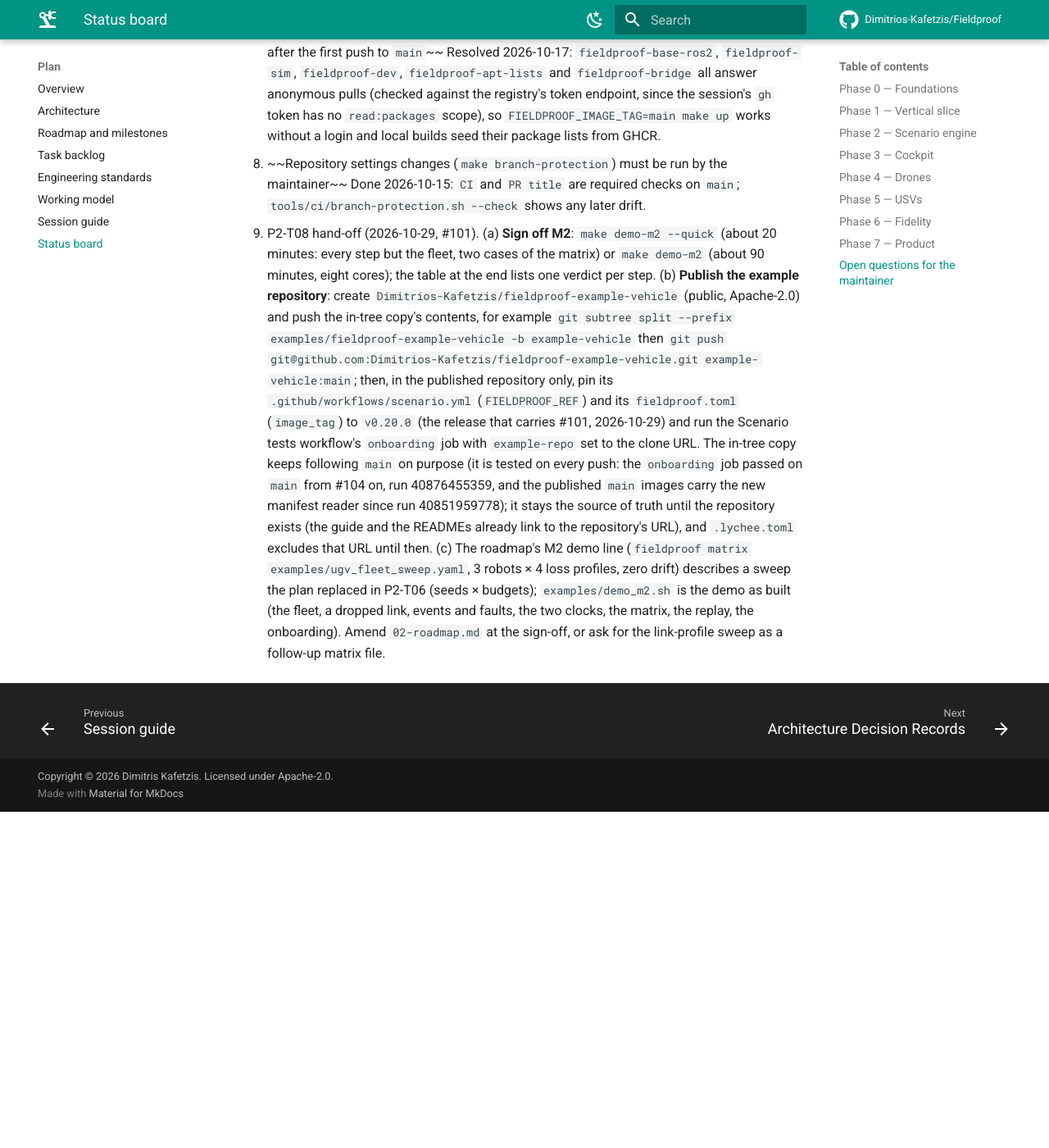
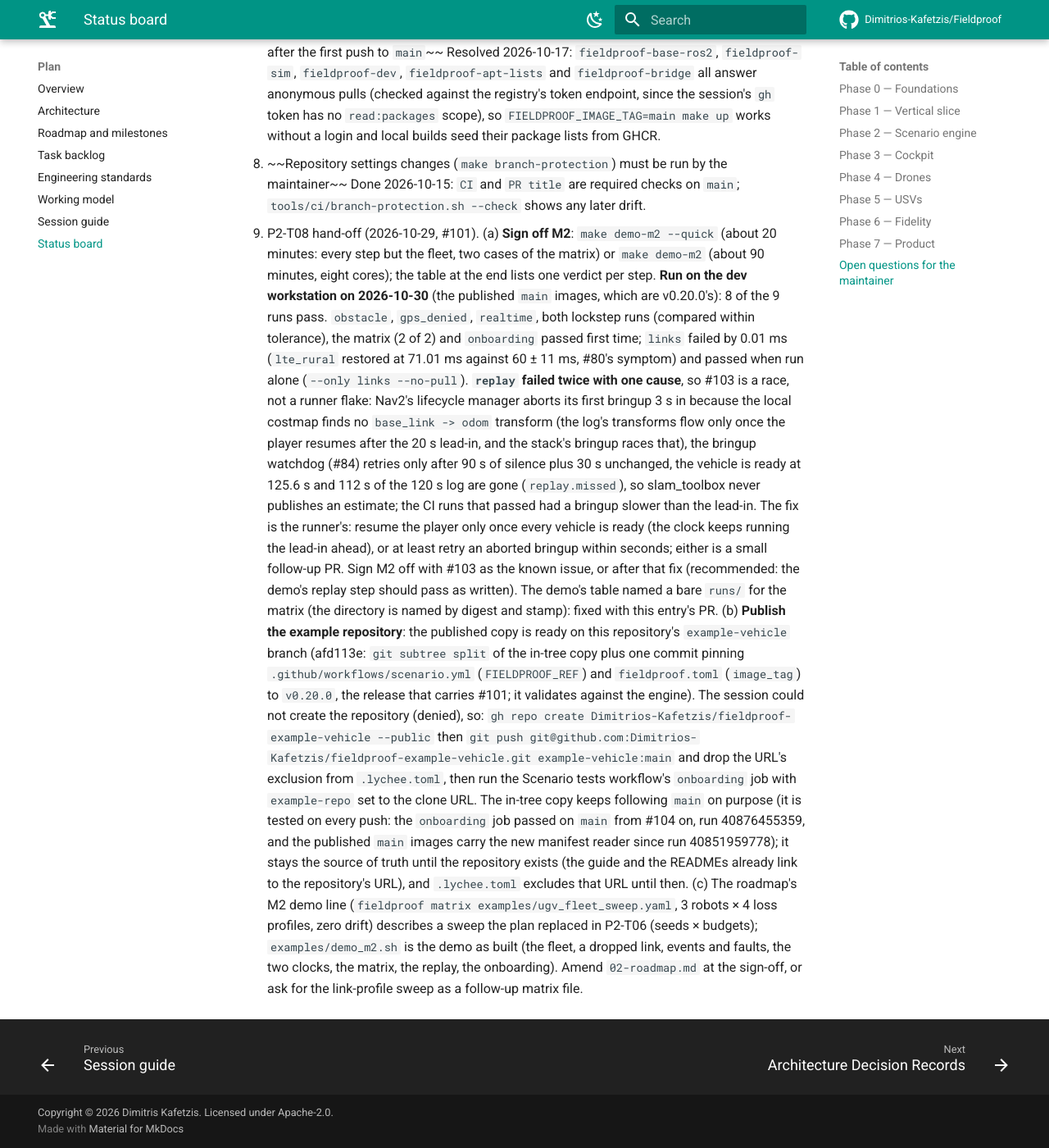
Before and after one commit to Dimitrios-Kafetzis/Fieldproof, an MkDocs documentation site: the page built from docs/plan/STATUS.md, in a window 1280 px wide and 1400 px high, scrolled down 75777 px. Shown: the whole window at 82% size. Built offline with MkDocs 1.6.1 and Material for MkDocs 9.7.7, drawn with Linux system fonts in a browser that asks for light colours; comment, search, counter and statistics services are not loaded; before the commit the page ends 76767 px from its top, so only the background shows below that.

Commit message:
fix(repo): the M2 demo's matrix row, and the demo run recorded in STATUS (#106)
* fix(repo): the M2 demo finds the matrix directory and reports its verdict

The table looked for runs/ugv_nav_matrix-* while the engine names a matrix
directory by the matrix's digest, the stamp and a token, so the row showed a
bare runs/. The newest directory holding a matrix.json is the run's, and the
row now carries the matrix's verdict like the scenario rows.

Task: P2-T08

* chore(plan): record the M2 demo run and the ready example-vehicle branch

Hand-off (a): the quick demo on the dev workstation, 8 of 9 runs passing,
the link step's 0.01 ms miss (#80) passing alone, and the replay step's
cause (#103 is a bringup race against the lead-in, deterministic here, with
the fix direction). Hand-off (b): the published copy pinned to v0.20.0 waits
on the example-vehicle branch; the two commands that publish it.

Task: P2-T08

```diff
--- a/docs/plan/STATUS.md
+++ b/docs/plan/STATUS.md
@@ -138,19 +138,36 @@ with v0.3.0)
    --check` shows any later drift.
 9. P2-T08 hand-off (2026-10-29, #101). (a) **Sign off M2**: `make demo-m2 --quick` (about 20
    minutes: every step but the fleet, two cases of the matrix) or `make demo-m2` (about 90
-   minutes, eight cores); the table at the end lists one verdict per step. (b) **Publish the
-   example repository**: create `Dimitrios-Kafetzis/fieldproof-example-vehicle` (public,
-   Apache-2.0) and push the in-tree copy's contents, for example
-   `git subtree split --prefix examples/fieldproof-example-vehicle -b example-vehicle` then
-   `git push git@github.com:Dimitrios-Kafetzis/fieldproof-example-vehicle.git example-vehicle:main`;
-   then, in the published repository only, pin its `.github/workflows/scenario.yml`
-   (`FIELDPROOF_REF`) and its `fieldproof.toml` (`image_tag`) to `v0.20.0` (the release that
-   carries #101, 2026-10-29) and run the Scenario tests workflow's `onboarding` job with
-   `example-repo` set to the clone URL. The in-tree copy keeps following `main` on purpose (it is
-   tested on every push: the `onboarding` job passed on `main` from #104 on, run 40876455359, and
-   the published `main` images carry the new manifest reader since run 40851959778); it stays
-   the source of truth until the repository exists (the guide and the READMEs already link to
-   the repository's URL), and `.lychee.toml` excludes that URL until then.
+   minutes, eight cores); the table at the end lists one verdict per step. **Run on the dev
+   workstation on 2026-10-30** (the published `main` images, which are v0.20.0's): 8 of the 9
+   runs pass. `obstacle`, `gps_denied`, `realtime`, both lockstep runs (compared within tolerance),
+   the matrix (2 of 2) and `onboarding` passed first time; `links` failed by 0.01 ms (`lte_rural`
+   restored at 71.01 ms against 60 ± 11 ms, #80's symptom) and passed when run alone
+   (`--only links --no-pull`). **`replay` failed twice with one cause**, so #103 is a race, not a
+   runner flake: Nav2's lifecycle manager aborts its first bringup 3 s in because the local
+   costmap finds no `base_link -> odom` transform (the log's transforms flow only once the player
+   resumes after the 20 s lead-in, and the stack's bringup races that), the bringup watchdog
+   (#84) retries only after 90 s of silence plus 30 s unchanged, the vehicle is ready at 125.6 s
+   and 112 s of the 120 s log are gone (`replay.missed`), so slam_toolbox never publishes an
+   estimate; the CI runs that passed had a bringup slower than the lead-in. The fix is the
+   runner's: resume the player only once every vehicle is ready (the clock keeps running the
+   lead-in ahead), or at least retry an aborted bringup within seconds; either is a small
+   follow-up PR. Sign M2 off with #103 as the known issue, or after that fix (recommended: the
+   demo's replay step should pass as written). The demo's table named a bare `runs/` for the
+   matrix (the directory is named by digest and stamp): fixed with this entry's PR. (b) **Publish
+   the example repository**: the published copy is ready on this repository's `example-vehicle`
+   branch (afd113e: `git subtree split` of the in-tree copy plus one commit pinning
+   `.github/workflows/scenario.yml` (`FIELDPROOF_REF`) and `fieldproof.toml` (`image_tag`) to
+   `v0.20.0`, the release that carries #101; it validates against the engine). The session could
+   not create the repository (denied), so:
+   `gh repo create Dimitrios-Kafetzis/fieldproof-example-vehicle --public` then
+   `git push git@github.com:Dimitrios-Kafetzis/fieldproof-example-vehicle.git example-vehicle:main`
+   and drop the URL's exclusion from `.lychee.toml`, then run the Scenario tests workflow's
+   `onboarding` job with `example-repo` set to the clone URL. The in-tree copy keeps following
+   `main` on purpose (it is tested on every push: the `onboarding` job passed on `main` from #104
+   on, run 40876455359, and the published `main` images carry the new manifest reader since run
+   40851959778); it stays the source of truth until the repository exists (the guide and the READMEs
+   already link to the repository's URL), and `.lychee.toml` excludes that URL until then.
    (c) The roadmap's M2 demo line (`fieldproof matrix examples/ugv_fleet_sweep.yaml`, 3 robots ×
    4 loss profiles, zero drift) describes a sweep the plan replaced in P2-T06 (seeds × budgets);
    `examples/demo_m2.sh` is the demo as built (the fleet, a dropped link, events and faults, the
```
Also changed, not shown: 1 other file.
